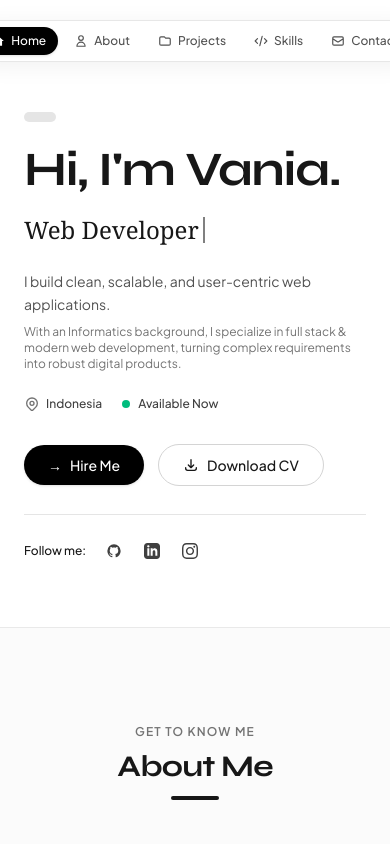
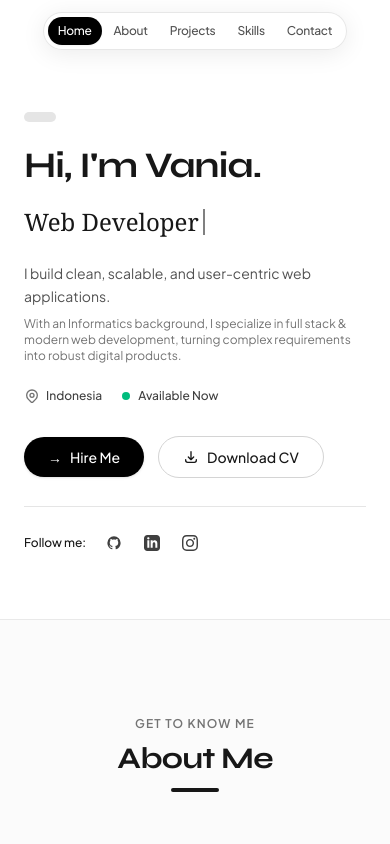
Before and after one commit to paniae/porto_vania_lucy, a Next.js app: page / in a window 390 px wide. Shown: the top 844 px of the page. Built offline with nearby package versions, Linux system fonts and the light colour scheme.

Commit message:
fix: optimize floating navbar responsiveness for mobile screens

```diff
--- a/components/Hero.tsx
+++ b/components/Hero.tsx
@@ -54,7 +54,7 @@ export default function Hero({ socials, onOpenContact }: HeroProps) {
         <div className="w-8 h-2.5 rounded-full bg-neutral-200 mb-6" />
 
         {/* Heading */}
-        <h1 className="font-headline text-5xl sm:text-6xl lg:text-7xl font-bold text-neutral-900 tracking-tight mb-4">
+        <h1 className="font-headline text-4xl sm:text-6xl lg:text-7xl font-bold text-neutral-900 tracking-tight mb-4">
           Hi, I&apos;m Vania.
         </h1>
 
--- a/components/Navbar.tsx
+++ b/components/Navbar.tsx
@@ -12,7 +12,7 @@ export default function Navbar({ onOpenContact }: NavbarProps) {
   useEffect(() => {
     const handleScroll = () => {
       const sections = ["home", "about", "projects", "skills", "services", "contact"];
-      const scrollPosition = window.scrollY + 250;
+      const scrollPosition = window.scrollY + 200;
 
       for (const section of sections) {
         const el = document.getElementById(section);
@@ -20,14 +20,14 @@ export default function Navbar({ onOpenContact }: NavbarProps) {
           const top = el.offsetTop;
           const height = el.offsetHeight;
           if (scrollPosition >= top && scrollPosition < top + height) {
-            setActiveSection(section);
+            setActiveSection(section === "services" ? "skills" : section);
             break;
           }
         }
       }
     };
 
-    window.addEventListener("scroll", handleScroll);
+    window.addEventListener("scroll", handleScroll, { passive: true });
     return () => window.removeEventListener("scroll", handleScroll);
   }, []);
 
@@ -37,7 +37,7 @@ export default function Navbar({ onOpenContact }: NavbarProps) {
       label: "Home",
       href: "#home",
       icon: (
-        <svg className="w-3.5 h-3.5 sm:w-4 sm:h-4" fill="currentColor" viewBox="0 0 24 24">
+        <svg className="w-3.5 h-3.5" fill="currentColor" viewBox="0 0 24 24">
           <path d="M10 20v-6h4v6h5v-8h3L12 3 2 12h3v8z" />
         </svg>
       ),
@@ -47,7 +47,7 @@ export default function Navbar({ onOpenContact }: NavbarProps) {
       label: "About",
       href: "#about",
       icon: (
-        <svg className="w-3.5 h-3.5 sm:w-4 sm:h-4" fill="none" stroke="currentColor" viewBox="0 0 24 24">
+        <svg className="w-3.5 h-3.5" fill="none" stroke="currentColor" viewBox="0 0 24 24">
           <path strokeLinecap="round" strokeLinejoin="round" strokeWidth="2" d="M16 7a4 4 0 11-8 0 4 4 0 018 0zM12 14a7 7 0 00-7 7h14a7 7 0 00-7-7z" />
         </svg>
       ),
@@ -57,7 +57,7 @@ export default function Navbar({ onOpenContact }: NavbarProps) {
       label: "Projects",
       href: "#projects",
       icon: (
-        <svg className="w-3.5 h-3.5 sm:w-4 sm:h-4" fill="none" stroke="currentColor" viewBox="0 0 24 24">
+        <svg className="w-3.5 h-3.5" fill="none" stroke="currentColor" viewBox="0 0 24 24">
           <path strokeLinecap="round" strokeLinejoin="round" strokeWidth="2" d="M3 7v10a2 2 0 002 2h14a2 2 0 002-2V9a2 2 0 00-2-2h-6l-2-2H5a2 2 0 00-2 2z" />
         </svg>
       ),
@@ -67,7 +67,7 @@ export default function Navbar({ onOpenContact }: NavbarProps) {
       label: "Skills",
       href: "#skills",
       icon: (
-        <svg className="w-3.5 h-3.5 sm:w-4 sm:h-4" fill="none" stroke="currentColor" viewBox="0 0 24 24">
+        <svg className="w-3.5 h-3.5" fill="none" stroke="currentColor" viewBox="0 0 24 24">
           <path strokeLinecap="round" strokeLinejoin="round" strokeWidth="2" d="M10 20l4-16m4 4l4 4-4 4M6 16l-4-4 4-4" />
         </svg>
       ),
@@ -77,7 +77,7 @@ export default function Navbar({ onOpenContact }: NavbarProps) {
       label: "Contact",
       href: "#contact",
       icon: (
-        <svg className="w-3.5 h-3.5 sm:w-4 sm:h-4" fill="none" stroke="currentColor" viewBox="0 0 24 24">
+        <svg className="w-3.5 h-3.5" fill="none" stroke="currentColor" viewBox="0 0 24 24">
           <path strokeLinecap="round" strokeLinejoin="round" strokeWidth="2" d="M3 8l7.89 5.26a2 2 0 002.22 0L21 8M5 19h14a2 2 0 002-2V7a2 2 0 00-2-2H5a2 2 0 00-2 2v10a2 2 0 002 2z" />
         </svg>
       ),
@@ -85,8 +85,8 @@ export default function Navbar({ onOpenContact }: NavbarProps) {
   ];
 
   return (
-    <header className="fixed top-5 left-0 right-0 z-50 flex justify-center px-4 pointer-events-none">
-      <nav className="pointer-events-auto bg-white/95 backdrop-blur-md border border-neutral-200/90 shadow-[0_4px_24px_rgba(0,0,0,0.06)] rounded-full p-1.5 flex items-center gap-1 sm:gap-2 transition-all">
+    <header className="fixed top-3 sm:top-5 left-0 right-0 z-50 flex justify-center px-2 sm:px-4 pointer-events-none">
+      <nav className="pointer-events-auto max-w-[calc(100vw-1rem)] bg-white/95 backdrop-blur-md border border-neutral-200/90 shadow-[0_4px_24px_rgba(0,0,0,0.08)] rounded-full p-1 sm:p-1.5 flex items-center gap-0.5 sm:gap-1.5 transition-all overflow-x-auto [scrollbar-width:none] [-ms-overflow-style:none] [&::-webkit-scrollbar]:hidden">
         {navItems.map((item) => {
           const isActive = activeSection === item.id;
           return (
@@ -99,13 +99,15 @@ export default function Navbar({ onOpenContact }: NavbarProps) {
                   onOpenContact();
                 }
               }}
-              className={`flex items-center gap-1.5 sm:gap-2 px-3 sm:px-4 py-1.5 sm:py-2 rounded-full text-xs sm:text-sm font-medium transition-all duration-200 ${
+              className={`flex items-center gap-1.5 px-2.5 sm:px-4 py-1.5 sm:py-2 rounded-full text-xs sm:text-sm font-medium tracking-tight whitespace-nowrap transition-all duration-200 ${
                 isActive
-                  ? "bg-black text-white shadow-sm"
-                  : "text-neutral-600 hover:text-black hover:bg-neutral-100"
+                  ? "bg-black text-white shadow-xs"
+                  : "text-neutral-600 hover:text-black hover:bg-neutral-100/80"
               }`}
             >
-              {item.icon}
+              <span className="hidden sm:inline-flex shrink-0">
+                {item.icon}
+              </span>
               <span>{item.label}</span>
             </a>
           );
```
